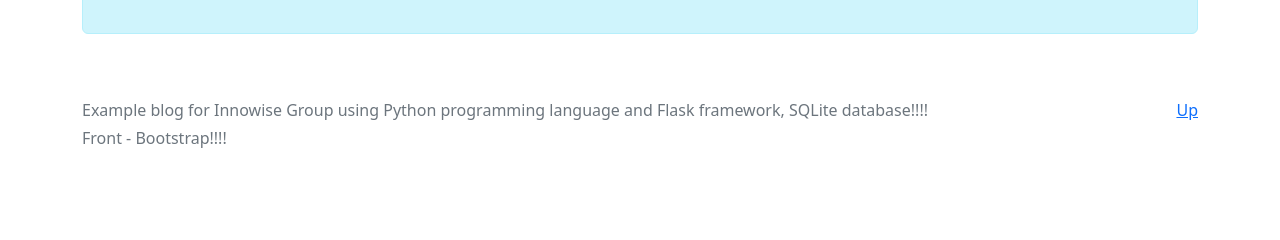
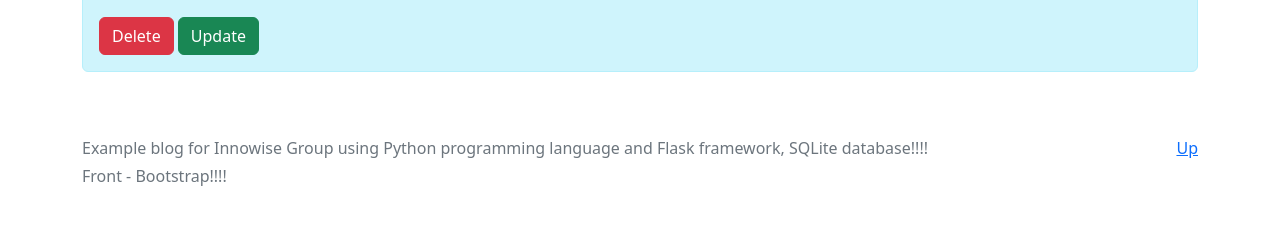
Before and after one commit to Sasa537/Web, a Flask app: template templates/posts.html in a window 1280 px wide. Shown: the part 162-402 px from the top of the page. Run offline with Flask 2, Linux system fonts and the light colour scheme; the template is opened without the code that fills it, so the values that code supplies are empty.

Commit message:
Cделал удаление статей

```diff
--- a/app.py
+++ b/app.py
@@ -27,7 +27,7 @@ class Article(db.Model):
 
 @app.route('/')
 def index():
-    articles = Article.query.order_by(Article.date).all()
+    articles = Article.query.order_by(Article.date.desc()).all()
     return render_template("index.html", article=articles)
 
 
@@ -62,5 +62,19 @@ def posts(id):
     return render_template("posts.html", art=article)
 
 
+@app.route('/posts/<int:id>/delete')
+def post_delete(id):
+    article = Article.query.get_or_404(id)
+
+    try:
+        db.session.delete(article)
+        db.session.commit()
+        return redirect('/')
+    except:
+        return "При удалении статьи произошла ошибка"
+
+
+
+
 if __name__ == "__main__":
     app.run(debug=True)
--- a/templates/posts.html
+++ b/templates/posts.html
@@ -11,6 +11,8 @@
       <h2>{{art.title}}</h2>
       <p>{{art.text}}</p>
       <p><b> Publication date: {{art.date.date()}}</b></p>
+          <a href="/posts/{{art.id}}/delete" class = "btn btn-danger">Delete</a>
+          <a href="/posts/{{art.id}}/update" class = "btn btn-success">Update</a>
       </div>
 
 
```
